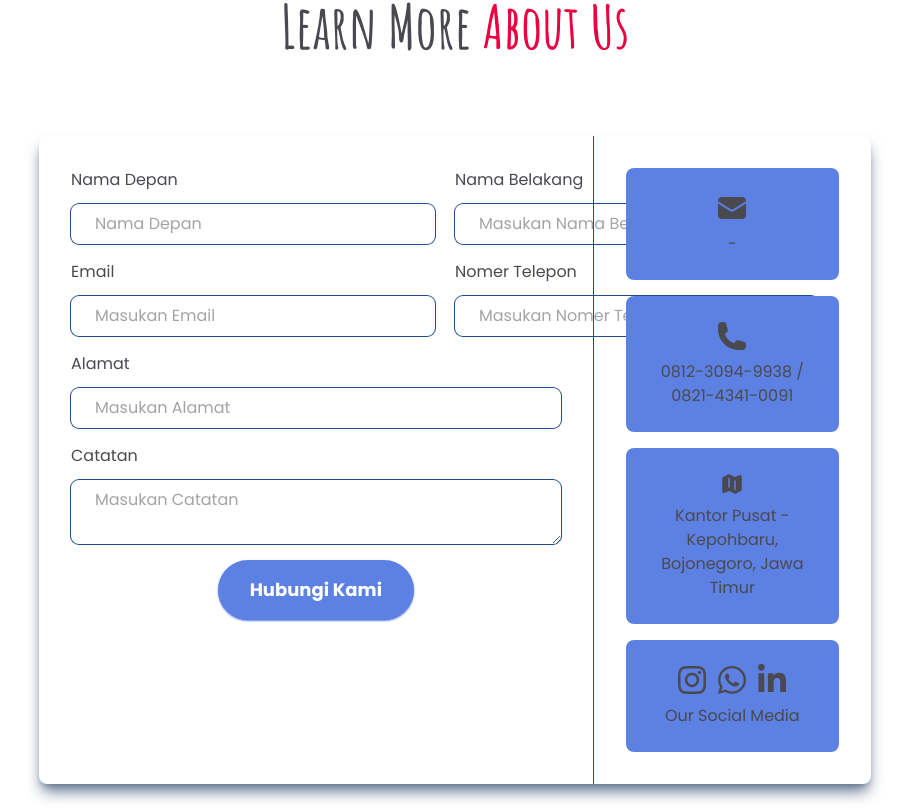
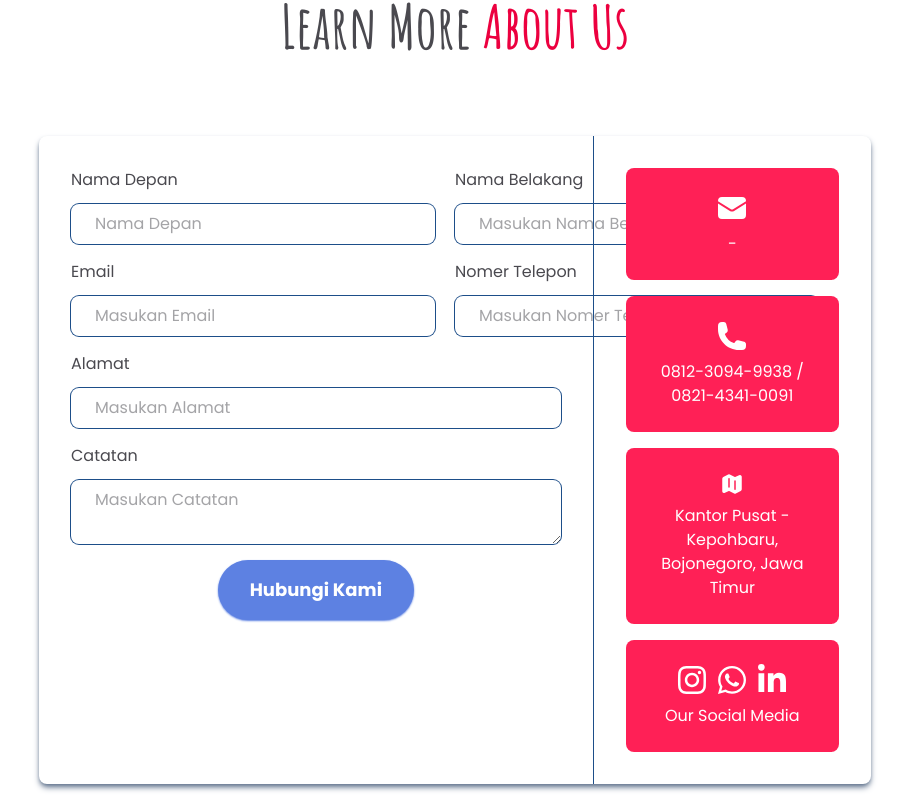
Before and after one commit to Azukii09/pentol-lingling, a Next.js app: page /en in a window 1280 px wide. Shown: the part 5270-6080 px from the top of the page, without its empty margins (185-1094 px from the left). Built offline with nearby package versions, Linux system fonts and the light colour scheme.

Commit message:
## - Update `ContactUs` component: enhance WhatsApp message template, adjust styling, and refine shadows and color scheme.

```diff
--- a/component/ui/landing/contact/ContactUs.tsx
+++ b/component/ui/landing/contact/ContactUs.tsx
@@ -24,14 +24,16 @@ function ContactUs() {
     const handleSubmit = (e: React.FormEvent) => {
         e.preventDefault();
         const pesan =
-            `Halo Admin, saya ingin menghubungi Anda untuk konsultasi pengiriman.
+            `Halo Admin, saya ingin menghubungi Anda untuk konsultasi mengenai produk dari pentol ling ling.
 
 Nama Depan: ${form.firstName}
 Nama Belakang: ${form.lastName}
 Email: ${form.email}
 Telepon: ${form.phone}
 Alamat: ${form.alamat}
-Catatan: ${form.catatan}`;
+Catatan: ${form.catatan}
+
+Terima kasih, dan mohon bantuan Anda.`;
 
         const waUrl = `${social.whatsapp}?text=${encodeURIComponent(pesan)}`;
         window.open(waUrl, "_blank");
@@ -40,7 +42,7 @@ Catatan: ${form.catatan}`;
     return (
         <motion.div
             id="contact"
-            className="global-padding py-20 flex flex-col gap-8 text-wording"
+            className="global-padding py-20 flex flex-col gap-8 text-quaternary"
             initial={{opacity: 0, y: 40}}
             whileInView={{opacity: 1, y: 0}}
             viewport={{once: false, amount: 0.35}}
@@ -48,7 +50,7 @@ Catatan: ${form.catatan}`;
         >
             <div className="flex flex-col gap-16">
                 <motion.div
-                    className="flex flex-col lg:flex-row bg-white w-full rounded-lg shadow-lg shadow-slate-500"
+                    className="flex flex-col lg:flex-row bg-white w-full rounded-lg shadow-md shadow-slate-500"
                     initial={{}}
                     whileInView={{
                         transition: {
@@ -182,7 +184,7 @@ Catatan: ${form.catatan}`;
                         ].map((item, index) => (
                             <motion.div
                                 key={index}
-                                className="flex flex-col p-6 w-full items-center justify-center bg-primary text-wording-white rounded-lg gap-2"
+                                className="flex flex-col p-6 w-full items-center justify-center bg-rose-500 text-white rounded-lg gap-2"
                                 initial={{opacity: 0, y: -60}}
                                 whileInView={{opacity: 1, y: 0}}
                                 transition={{duration: 0.6, ease: "easeOut"}}
```
